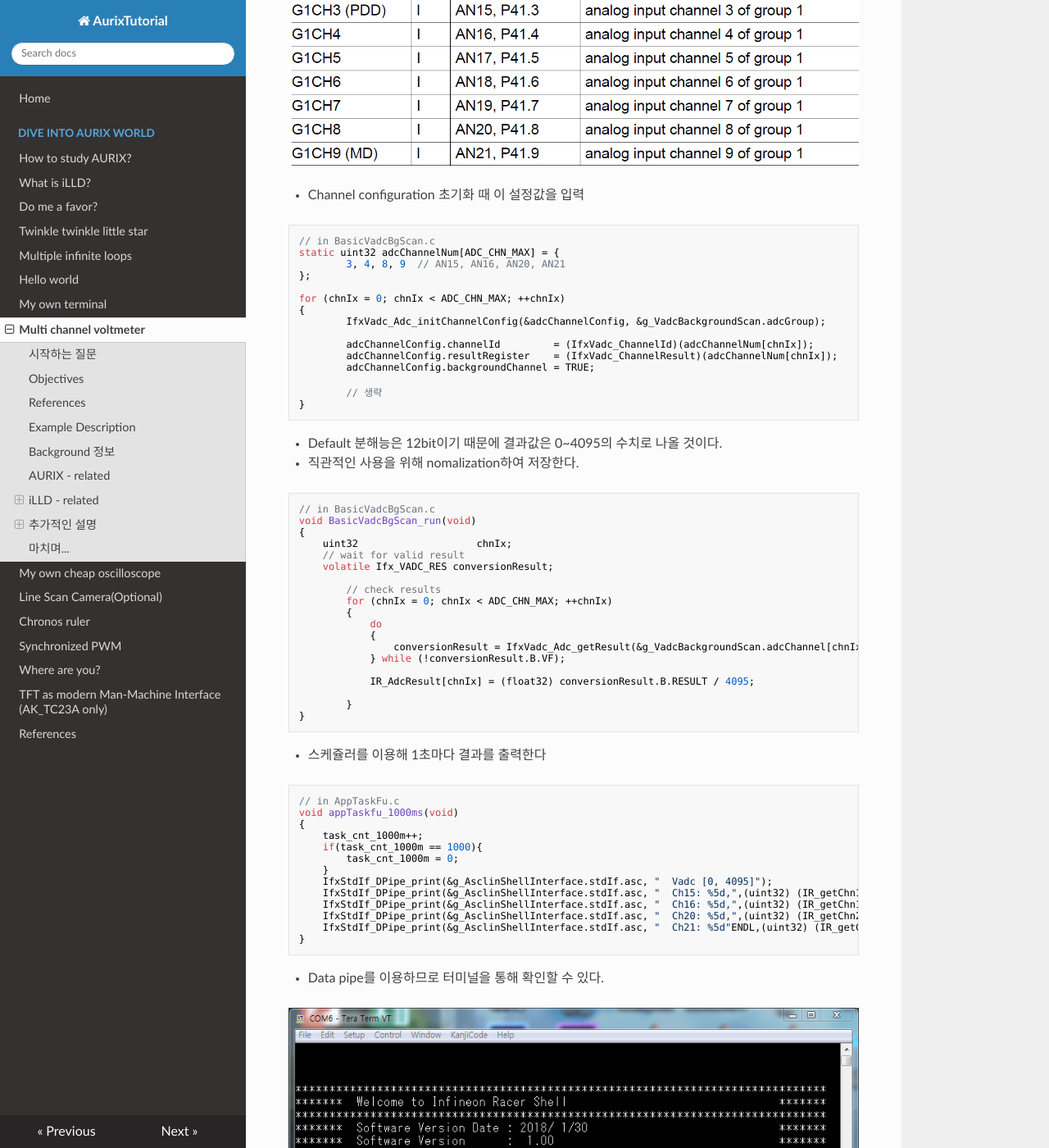
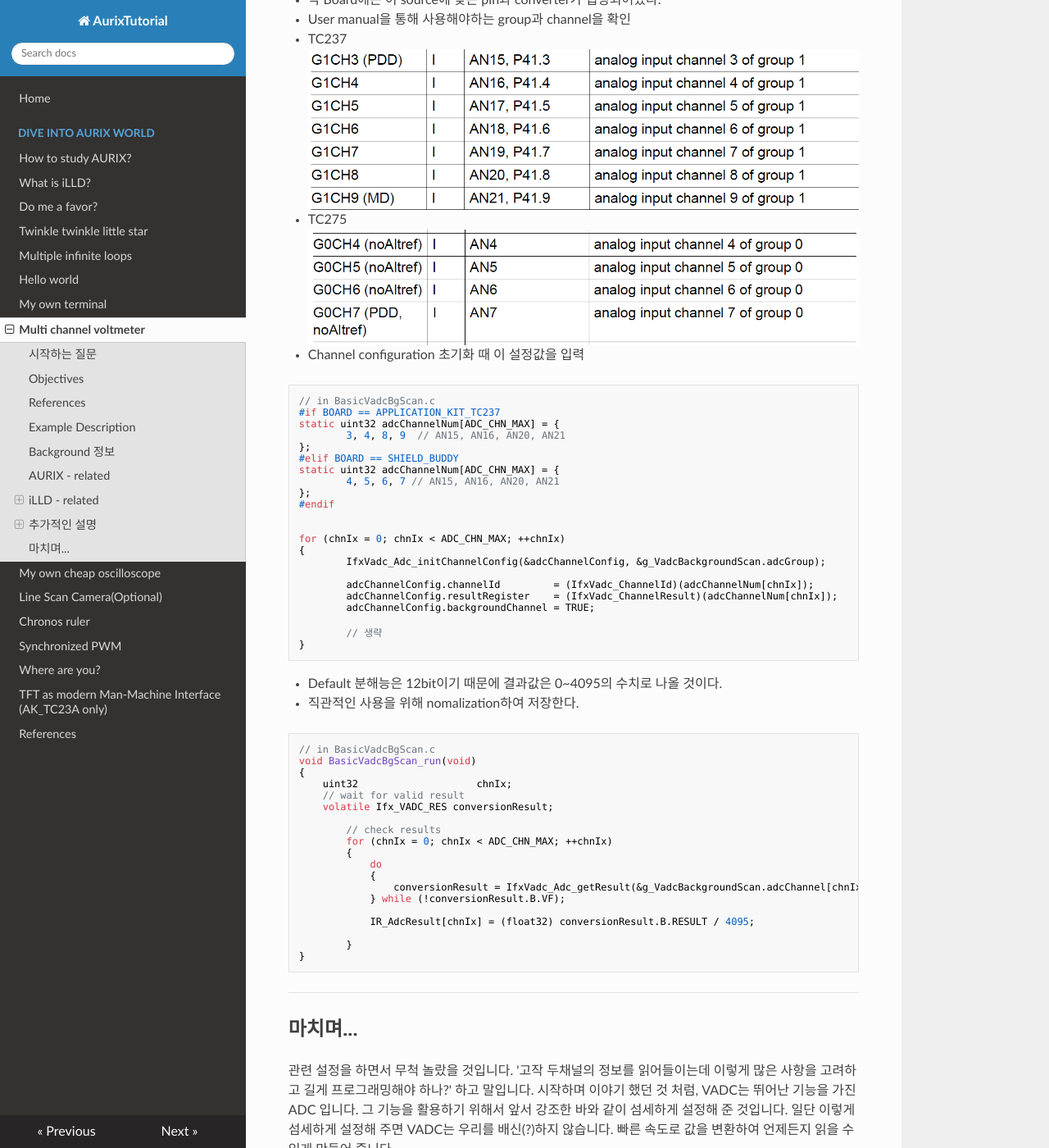
Before and after one commit to realsosy/AurixTutorial, an MkDocs documentation site: the page built from docs/MultiChannelVoltmeter.md, in a window 1280 px wide and 1400 px high, scrolled down 6023 px. Shown: the whole window at 82% size. Built offline with MkDocs 1.6.1, drawn with Linux system fonts in a browser that asks for light colours; nearby versions of some CDN libraries; old or Windows-style settings are respelled for this version of MkDocs; some of the changed text lies outside the part shown.

Commit message:
MultiChannelVoltmeter 메뉴얼 수정

````diff
--- a/docs/MultiChannelVoltmeter.md
+++ b/docs/MultiChannelVoltmeter.md
@@ -119,18 +123,16 @@ AURIX의 VADC는 위의 두가지 사항을 충실하게 지원해 주고 있습
 //in VadcBackgroundScanDemo.c
 void VadcBackgroundScanDemo_init(void)
 {
-    // ADC module configuration 초기화
+    // ADC module configuration 생성
     IfxVadc_Adc_Config adcConfig;
     IfxVadc_Adc_initModuleConfig(&adcConfig, &MODULE_VADC);
     IfxVadc_Adc_initModule(&g_VadcBackgroundScan.vadc, &adcConfig);
 
-
-
-    // ADC configuration을 바탕으로 Group configuration 구조체화
+    // ADC module 초기화
     IfxVadc_Adc_GroupConfig adcGroupConfig;
     IfxVadc_Adc_initGroupConfig(&adcGroupConfig, &g_VadcBackgroundScan.vadc);
 
-    // Group 0에 관련된 세부 설정 세팅
+    // 사용할 Group 0에 관련된 세부 설정 세팅
     adcGroupConfig.groupId = IfxVadc_GroupId_0;
     adcGroupConfig.master  = adcGroupConfig.groupId;
 
@@ -146,34 +148,32 @@ void VadcBackgroundScanDemo_init(void)
     // 변경된 설정을 적용하기 위해 다시 초기화
     IfxVadc_Adc_initGroup(&g_VadcBackgroundScan.adcGroup, &adcGroupConfig);
 
+    // Background scan에 2채널을 추가
+    uint32                    chnIx;
 
-    // channel configuration
-    uint32 chnIx;
+    // create channel config
+    IfxVadc_Adc_ChannelConfig adcChannelConfig[2];
 
-	// 구조체화 하여 세부설정 세팅
-	IfxVadc_Adc_ChannelConfig adcChannelConfig[2];
+    for (chnIx = 0; chnIx < 2; ++chnIx)
+    {
+       IfxVadc_Adc_initChannelConfig(&adcChannelConfig[chnIx], &g_VadcBackgroundScan.adcGroup);
 
-	// 2개의 Channel에 각각 세팅
-	for (chnIx = 0; chnIx < 2; ++chnIx)
-	{
-		IfxVadc_Adc_initChannelConfig(&adcChannelConfig[chnIx], &g_VadcBackgroundScan.adcGroup);
+       adcChannelConfig[chnIx].channelId         = (IfxVadc_ChannelId)(0 + chnIx);
+       adcChannelConfig[chnIx].resultRegister    = (IfxVadc_ChannelResult)(0 + chnIx); // use register #0 and 1 for results
+       adcChannelConfig[chnIx].backgroundChannel = TRUE;
 
-		adcChannelConfig[chnIx].channelId         = (IfxVadc_ChannelId)(0 + chnIx);
-		adcChannelConfig[chnIx].resultRegister    = (IfxVadc_ChannelResult)(0 + chnIx); // use register #0 and 1 for results
-		adcChannelConfig[chnIx].backgroundChannel = TRUE;
+       // 채널 초기화
+       IfxVadc_Adc_initChannel(&adcChannel[chnIx], &adcChannelConfig[chnIx]);
 
-		// Channel configuration 초기화
-		IfxVadc_Adc_initChannel(&adcChannel[chnIx], &adcChannelConfig[chnIx]);
+       // background scan에 추가
+       unsigned channels = (1 << adcChannelConfig[chnIx].channelId);
+       unsigned mask     = channels;
+       IfxVadc_Adc_setBackgroundScan(&g_VadcBackgroundScan.vadc, &g_VadcBackgroundScan.adcGroup, channels, mask);
+    }
 
-		// background scan에 추가
-		unsigned channels = (1 << adcChannelConfig[chnIx].channelId);
-		unsigned mask     = channels;
-		IfxVadc_Adc_setBackgroundScan(&g_VadcBackgroundScan.vadc, &g_VadcBackgroundScan.adcGroup, channels, mask);
-	}
-
-	// start scan
-	IfxVadc_Adc_startBackgroundScan(&g_VadcBackgroundScan.vadc);
-}
+    // start scan
+    IfxVadc_Adc_startBackgroundScan(&g_VadcBackgroundScan.vadc);
+    }
 
 ```
 
@@ -181,9 +181,9 @@ void VadcBackgroundScanDemo_init(void)
 
 ### Interrupt Configuration
 
-* Background 스캔은 ADC 동작을 모두 자동으로 실행하도록 설정
+* 모듈 설정을 통해 ADC 동작을 모두 자동으로 실행하도록 설정
     * 그러므로 ADC 변환과 관련해서 인터럽트를 발생해서 실행해야 하는 동작은 없음
-    * 사용자의 필요에 의해서 추가적으로 인터럽트를 발생시킬 수는 있음
+    * 사용자의 필요에 의해서 추가적으로 인터럽트를 발생시킬 수는 있다
 
 
 ### Module Behavior
@@ -241,21 +241,33 @@ return 0;
 
 ## 추가적인 설명
 
-### In InfineonRacer; TestVadcBgScan
+### In AurixRacer; TestVadcBgScan
 
-* AN15, 16, 20, 21에서 들어오는 input을 사용할 것이다.
-- Board에는 이미 pin과 converter가 맵핑되어있다.
+* 각 보드에서 사용할 Analog source는 다음과 같다
+  * TC237: AN15, 16, 20, 21
+  * TC275: AN4, 5, 6, 7
+- 각 Board에는 이 source에 맞는 pin과 converter가 맵핑되어있다.
 * User manual을 통해 사용해야하는 group과 channel을 확인
+  * TC237
+  ![MultiChannelVoltmeter_Pin_237](images/MultiChannelVoltmeter_Pin_237.png)
 
-![MultiChannelVoltmeter_Pin](images/MultiChannelVoltmeter_Pin.png)
+  * TC275
+  ![MultiChannelVoltmeter_Pin_275](images/MultiChannelVoltmeter_Pin_275.png)
 
 * Channel configuration 초기화 때 이 설정값을 입력
 
 ```c
 // in BasicVadcBgScan.c
+#if BOARD == APPLICATION_KIT_TC237
 static uint32 adcChannelNum[ADC_CHN_MAX] = {
 		3, 4, 8, 9  // AN15, AN16, AN20, AN21
 };
+#elif BOARD == SHIELD_BUDDY
+static uint32 adcChannelNum[ADC_CHN_MAX] = {
+		4, 5, 6, 7 // AN15, AN16, AN20, AN21
+};
+#endif
+
 
 for (chnIx = 0; chnIx < ADC_CHN_MAX; ++chnIx)
 {
@@ -293,26 +305,6 @@ void BasicVadcBgScan_run(void)
         }
 }
 ```
-* 스케쥴러를 이용해 1초마다 결과를 출력한다
-
-```c
-// in AppTaskFu.c
-void appTaskfu_1000ms(void)
-{
-	task_cnt_1000m++;
-	if(task_cnt_1000m == 1000){
-		task_cnt_1000m = 0;
-	}
-	IfxStdIf_DPipe_print(&g_AsclinShellInterface.stdIf.asc, "  Vadc [0, 4095]");
-	IfxStdIf_DPipe_print(&g_AsclinShellInterface.stdIf.asc, "  Ch15: %5d,",(uint32) (IR_getChn15()*4096));
-	IfxStdIf_DPipe_print(&g_AsclinShellInterface.stdIf.asc, "  Ch16: %5d,",(uint32) (IR_getChn16()*4096));
-	IfxStdIf_DPipe_print(&g_AsclinShellInterface.stdIf.asc, "  Ch20: %5d,",(uint32) (IR_getChn20()*4096));
-	IfxStdIf_DPipe_print(&g_AsclinShellInterface.stdIf.asc, "  Ch21: %5d"ENDL,(uint32) (IR_getChn21()*4096));
-}
-```
-* Data pipe를 이용하므로 터미널을 통해 확인할 수 있다.
-
-![MultiChannelVoltmeter_InfineonRacer](images/MultiChannelVoltmeter_InfineonRacer.png)
 
 
 ------
````
Also changed, not shown: other parts of docs/MultiChannelVoltmeter.md (+8 -4 lines), docs/images/MultiChannelVoltmeter_Pin_237.png (renamed from docs/images/MultiChannelVoltmeter_Pin.png), docs/images/MultiChannelVoltmeter_Pin_275.PNG (added).
